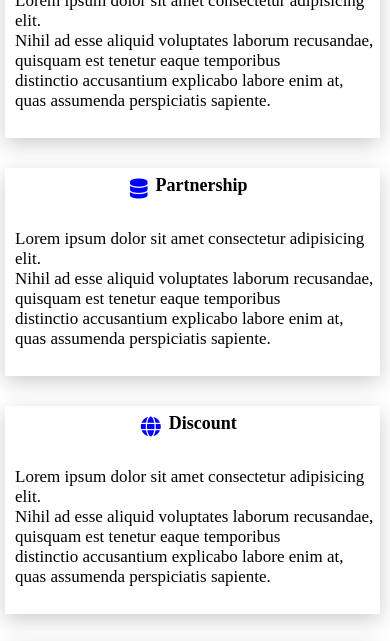
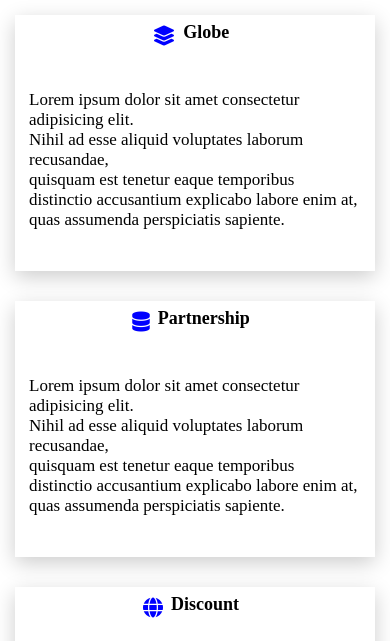
Before and after one commit to emmanuel2-s/Ecommerce-site, a plain HTML site: page Services.html in a window 390 px wide. Shown: the part 183-824 px from the top of the page. Drawn offline with Linux system fonts and the light colour scheme.

Commit message:
made changes to the home page and service page

```diff
--- a/Services.css
+++ b/Services.css
@@ -115,11 +115,12 @@ nav .topnav li a:hover:before {
 }
 
 .offer {
-  margin-top: 60px;
+  margin-top: 100px;
 }
 
 .offer h2 {
   text-align: center;
+  font-size: 50px;
 }
 
 .card1 h5,
@@ -128,21 +129,27 @@ nav .topnav li a:hover:before {
   justify-content: center;
   align-items: center;
   padding-right: 8px;
+  font-size: 22px;
 }
 
 .column-card {
-  display: flex;
-  margin-left: 10px;
+  /* display: flex; */
+  display: grid;
+  grid-template-columns: repeat(4, 1fr);
+  gap: 10px;
+  margin: 10px;
 }
 
 .card1 {
   margin: 5px;
-  width: 24%;
-  box-shadow: 0px 6px 20px 0px rgba(0, 0, 0, 0.2);
+  /* width: 24%; */
+  box-shadow: 0px 4px 4px 0px rgba(0, 0, 0, 0.1);
 }
 
 .card1:hover {
-  box-shadow: 0px 6px 20px 0px rgba(7, 26, 197, 0.925);
+  box-shadow: 0px 4px 8px 0px rgba(7, 26, 197, 0.725);
+  transition: 0.5s ease-in-out;
+  transform: translateY(-7px);
 }
 
 .card1 .h {
@@ -152,7 +159,7 @@ nav .topnav li a:hover:before {
 }
 
 .card1 p {
-  padding-left: 5px;
+  padding: 14px;
 }
 
 .product {
@@ -180,6 +187,12 @@ nav .topnav li a:hover:before {
 .products-img {
   display: flex;
   justify-content: center;
+  margin-top: 10px;
+}
+
+.divider {
+  margin-top: 30px;
+  width: 85%;
 }
 
 .get-app img {
@@ -187,7 +200,8 @@ nav .topnav li a:hover:before {
 }
 
 .product h3 {
-  padding-left: 28px;
+  padding-top: 28px;
+  text-align: center;
   text-decoration: underline;
 }
 
@@ -375,14 +389,15 @@ footer h2 span {
   .column-card {
     display: grid;
     grid-template-columns: repeat(2, 1fr);
-    margin-left: 3px;
+    /* margin-left: 3px; */
   }
 
   .card1 {
-    margin: 5px 2px;
-    padding-bottom: 10px;
-    width: 97%;
-    box-shadow: 0px 6px 20px 0px rgba(0, 0, 0, 0.2);
+    /* margin: 5px 2px; */
+    padding-bottom: 0px;
+    /* width: 97%; */
+    box-shadow: 0px 4px 4px 0px rgba(0, 0, 0, 0.1);
+    transition: 0.5s ease-in-out;
   }
 }
 
@@ -452,13 +467,12 @@ footer h2 span {
 
   .offer h2 {
     text-align: center;
-    font-size: 20px;
+    font-size: 30px;
     text-transform: capitalize;
   }
 
   .column-card {
     display: block;
-    margin-left: 3px;
   }
 
   .column-product {
@@ -472,9 +486,9 @@ footer h2 span {
   }
 
   .card1 {
-    margin: 2px;
+    /* margin: 2px; */
     padding-bottom: 10px;
-    width: 97%;
+    /* width: 97%; */
     box-shadow: 0px 6px 20px 0px rgba(0, 0, 0, 0.2);
   }
 
@@ -487,7 +501,6 @@ footer h2 span {
     display: flex;
     justify-content: center;
     align-items: center;
-    padding-right: 8px;
     font-weight: bold;
   }
 
@@ -503,7 +516,7 @@ footer h2 span {
   }
 
   .card1 p {
-    padding-left: 10px;
+    /* padding-left: 10px; */
     font-size: 17px;
     line-height: 20px;
   }
--- a/Services.html
+++ b/Services.html
@@ -195,7 +195,7 @@
         </div>
     </section>
 
-    <hr>
+    <hr class="divider">
     <section>
         <div class="product">
             <h3>Designer's Cloth Collection</h3>
@@ -310,7 +310,7 @@
             </div>
         </div>
     </section>
-    <hr>
+    <hr class="divider">
 
     <section>
         <div class="product">
@@ -414,8 +414,10 @@
                     </div>
                 </div>
             </div>
+        </div>
+
     </section>
-    <hr>
+    <hr class="divider">
 
     <section>
         <div class="product">
```
